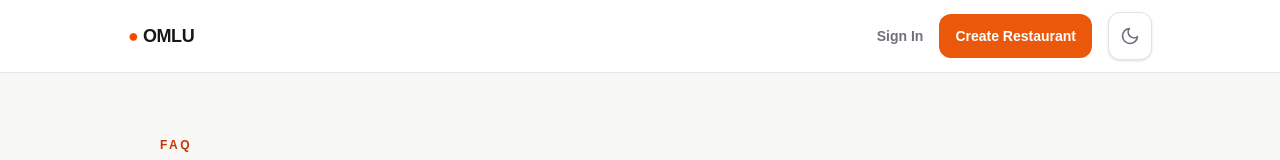
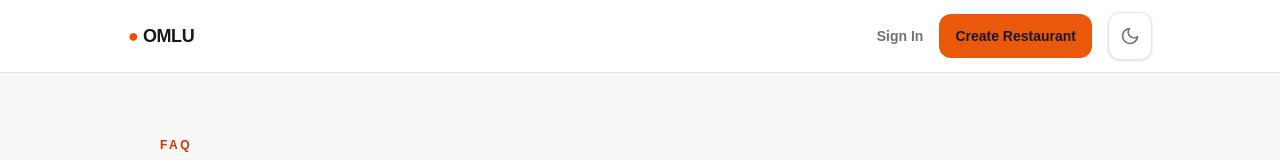
Before and after one commit to nadhalabs/omlu, a Next.js app in the folder frontend/: page /faq in a window 1280 px wide. Shown: the top 160 px of the page. Built offline with nearby package versions, Linux system fonts and the light colour scheme.

Commit message:
Revert "Update OMLU frontend button and header styling"

```diff
--- a/frontend/app/globals.css
+++ b/frontend/app/globals.css
@@ -22,9 +22,8 @@
   --omlu-input-background: #ffffff;
   --omlu-hover-background: #f4f4f5;
   --omlu-focus-ring: #f97316;
-  /* Shared public CTA colour: the OMLU orange used throughout the product. */
   --omlu-primary-action: #ea580c;
-  --omlu-primary-action-text: #ffffff;
+  --omlu-primary-action-text: #18181b;
   --omlu-strong-action-text: #ffffff;
   --omlu-success-background: #ecfdf5;
   --omlu-success-text: #047857;
@@ -66,7 +65,7 @@
   --omlu-hover-background: #3f3f46;
   --omlu-focus-ring: #fb923c;
   --omlu-primary-action: #f97316;
-  --omlu-primary-action-text: #ffffff;
+  --omlu-primary-action-text: #18181b;
   --omlu-strong-action-text: #ffffff;
   --omlu-success-background: #052e16;
   --omlu-success-text: #6ee7b7;
@@ -198,54 +197,6 @@ a.text-white[aria-disabled="true"] {
   background-color: #e4e4e7 !important;
   color: #52525b !important;
   opacity: 1 !important;
-}
-
-/*
- * Public-facing primary actions share one visual language.  Keep this class
- * independent from the operational controls, where status and icon buttons
- * intentionally communicate different actions.
- */
-.omlu-button {
-  display: inline-flex;
-  min-height: 48px;
-  align-items: center;
-  justify-content: center;
-  border: 1px solid var(--omlu-primary-action);
-  border-radius: 0.5rem;
-  background: var(--omlu-primary-action);
-  padding: 0.75rem 1.75rem;
-  color: var(--omlu-primary-action-text);
-  font-size: 0.875rem;
-  font-weight: 700;
-  line-height: 1.25;
-  text-align: center;
-  box-shadow: 0 1px 2px rgba(154, 52, 18, 0.12);
-  transition: background-color 160ms ease, border-color 160ms ease, box-shadow 160ms ease, transform 120ms ease;
-}
-
-.omlu-button:hover {
-  border-color: var(--omlu-accent-dark);
-  background: var(--omlu-accent-dark);
-  color: var(--omlu-primary-action-text);
-}
-
-.omlu-button:focus-visible {
-  outline: 2px solid var(--omlu-focus-ring);
-  outline-offset: 2px;
-}
-
-.omlu-button:disabled,
-.omlu-button[aria-disabled="true"] {
-  border-color: var(--omlu-disabled);
-  background: var(--omlu-disabled);
-  color: var(--omlu-disabled-text);
-  opacity: 1;
-}
-
-.omlu-button--compact {
-  min-height: 40px;
-  padding: 0.5rem 1rem;
-  font-size: 0.75rem;
 }
 
 .omlu-skeleton {
--- a/frontend/app/login/LoginClient.tsx
+++ b/frontend/app/login/LoginClient.tsx
@@ -177,7 +177,7 @@ export default function LoginClient() {
           <button
             type="submit"
             disabled={loading}
-            className="omlu-button mt-2 w-full"
+            className="mt-2 h-12 rounded-lg bg-orange-500 px-6 text-sm font-bold text-[var(--omlu-primary-action-text)] transition hover:bg-orange-600 disabled:cursor-not-allowed disabled:bg-[var(--omlu-muted-surface)]"
           >
             {loading ? "Signing in..." : "Login"}
           </button>
--- a/frontend/app/page.tsx
+++ b/frontend/app/page.tsx
@@ -9,19 +9,19 @@ export default function Home() {
     <div className="min-h-screen bg-[var(--omlu-page-background)] text-[var(--omlu-text-primary)]">
       {/* Navigation Header */}
       <header className="mx-auto flex w-full max-w-5xl items-center justify-between px-6 py-6 sm:px-8">
-        <Link href="/" className="text-2xl font-black tracking-tight text-orange-600 focus-visible:outline-none focus-visible:ring-2 focus-visible:ring-orange-500 rounded-md">
+        <Link href="/" className="text-xl font-black tracking-tight text-orange-600 focus-visible:outline-none focus-visible:ring-2 focus-visible:ring-orange-500 rounded-md">
           OMLU
         </Link>
         <div className="flex items-center gap-3 sm:gap-4">
           <Link
             href="/login"
-            className="omlu-button omlu-button--compact"
+            className="text-xs font-bold text-[var(--omlu-text-secondary)] transition hover:text-[var(--omlu-text-primary)] focus-visible:outline-none focus-visible:ring-2 focus-visible:ring-orange-500 rounded-md px-2 py-1"
           >
             Restaurant Login
           </Link>
           <Link
             href="/register"
-            className="omlu-button omlu-button--compact"
+            className="inline-flex min-h-9 items-center justify-center rounded-lg bg-[var(--omlu-primary-action)] px-4 text-xs font-bold text-[var(--omlu-primary-action-text)] shadow-xs transition hover:brightness-95 active:scale-[0.98] focus-visible:outline-none focus-visible:ring-2 focus-visible:ring-orange-500"
           >
             Create Restaurant
           </Link>
@@ -47,13 +47,13 @@ export default function Home() {
           <div className="omlu-animate-hero-4 mt-8 flex flex-col gap-3 sm:flex-row sm:items-center">
             <Link
               href="/register"
-              className="omlu-button"
+              className="inline-flex min-h-12 items-center justify-center rounded-xl bg-[var(--omlu-primary-action)] px-7 text-sm font-bold text-[var(--omlu-primary-action-text)] shadow-xs transition hover:brightness-95 active:scale-[0.98] focus-visible:outline-none focus-visible:ring-2 focus-visible:ring-orange-500"
             >
               Create Restaurant
             </Link>
             <Link
               href="/login"
-              className="omlu-button"
+              className="inline-flex min-h-12 items-center justify-center rounded-xl border border-[var(--omlu-border-strong)] bg-transparent px-7 text-sm font-bold text-[var(--omlu-text-primary)] transition hover:bg-[var(--omlu-hover-background)] active:scale-[0.98] focus-visible:outline-none focus-visible:ring-2 focus-visible:ring-orange-500"
             >
               Restaurant Login
             </Link>
@@ -169,13 +169,13 @@ export default function Home() {
           <div className="mt-8 flex flex-col justify-center gap-3 sm:flex-row">
             <Link
               href="/register"
-              className="omlu-button"
+              className="inline-flex min-h-12 items-center justify-center rounded-xl bg-[var(--omlu-primary-action)] px-7 text-sm font-bold text-[var(--omlu-primary-action-text)] transition hover:brightness-95 active:scale-[0.98] focus-visible:outline-none focus-visible:ring-2 focus-visible:ring-orange-500"
             >
               Create Restaurant
             </Link>
             <Link
               href="/login"
-              className="omlu-button"
+              className="inline-flex min-h-12 items-center justify-center rounded-xl border border-[var(--omlu-border-strong)] bg-transparent px-7 text-sm font-bold text-[var(--omlu-text-primary)] transition hover:bg-[var(--omlu-hover-background)] active:scale-[0.98] focus-visible:outline-none focus-visible:ring-2 focus-visible:ring-orange-500"
             >
               Restaurant Login
             </Link>
--- a/frontend/app/pricing/page.tsx
+++ b/frontend/app/pricing/page.tsx
@@ -117,7 +117,7 @@ export default function PricingPage() {
             <Link href="/login">Sign In</Link>
           </nav>
           <div className={styles.headerActions}>
-            <Link href="/register" className={`omlu-button omlu-button--compact ${styles.register}`}>Create Restaurant <span aria-hidden="true">→</span></Link>
+            <Link href="/register" className={styles.register}>Create Restaurant <span aria-hidden="true">→</span></Link>
             <LandingThemeToggle />
           </div>
         </header>
@@ -160,7 +160,7 @@ export default function PricingPage() {
                     </div>
                   </div>
                   <p className={styles.description}>{plan.description}</p>
-                  <button type="button" className={`omlu-button ${styles.cta}`}>{plan.cta} <span aria-hidden="true">→</span></button>
+                  <button type="button" className={styles.cta}>{plan.cta} <span aria-hidden="true">→</span></button>
                   <ul className={styles.features}>
                     {plan.features.map((feature) => {
                       const available = feature.available !== false;
--- a/frontend/app/register/page.tsx
+++ b/frontend/app/register/page.tsx
@@ -190,7 +190,7 @@ export default function RegisterPage() {
             <button
               type="submit"
               disabled={loading}
-              className="omlu-button"
+              className="h-12 rounded-lg bg-[var(--omlu-page-background)] px-6 text-sm font-bold text-[var(--omlu-primary-action-text)] transition hover:bg-[var(--omlu-muted-surface)] disabled:cursor-not-allowed disabled:bg-[var(--omlu-muted-surface)]"
             >
               {loading ? "Creating account..." : "Create account"}
             </button>
```
Also changed, not shown: frontend/app/pricing/pricing.module.css (+8 -3 lines).
